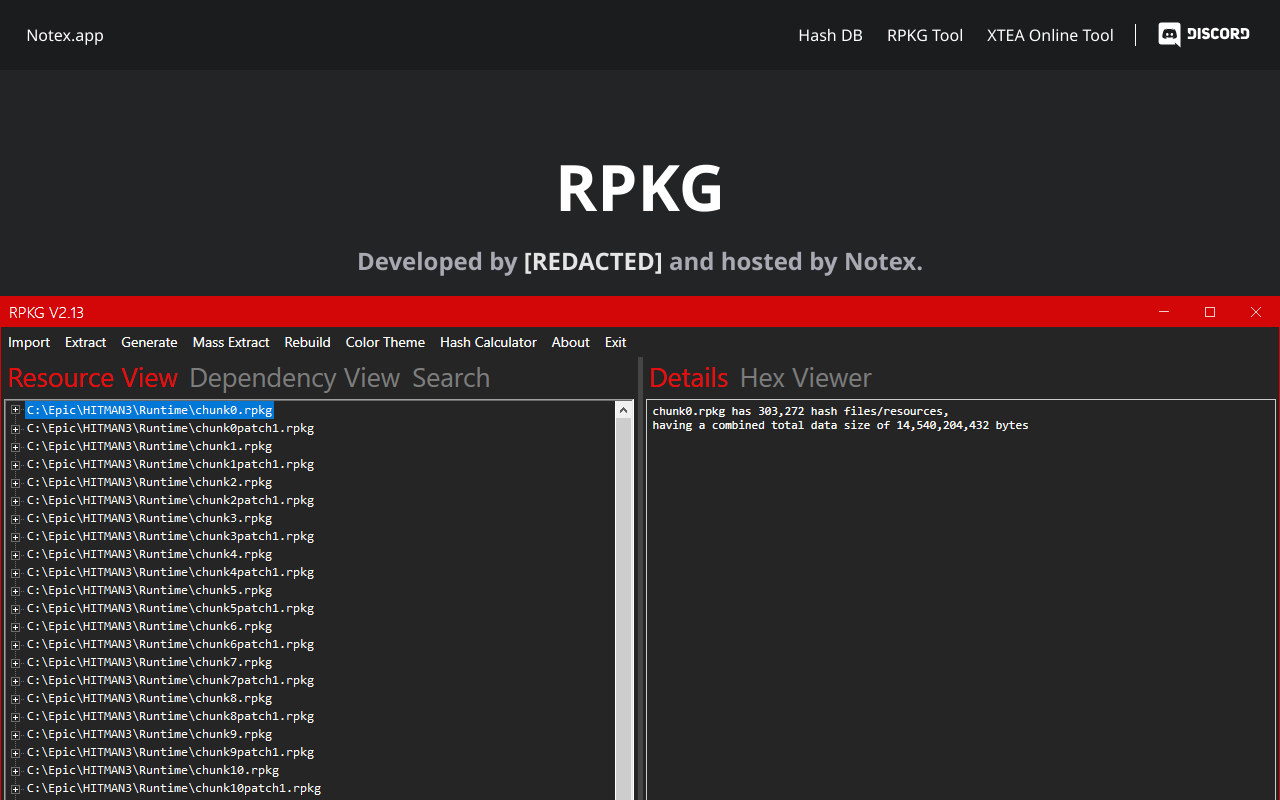
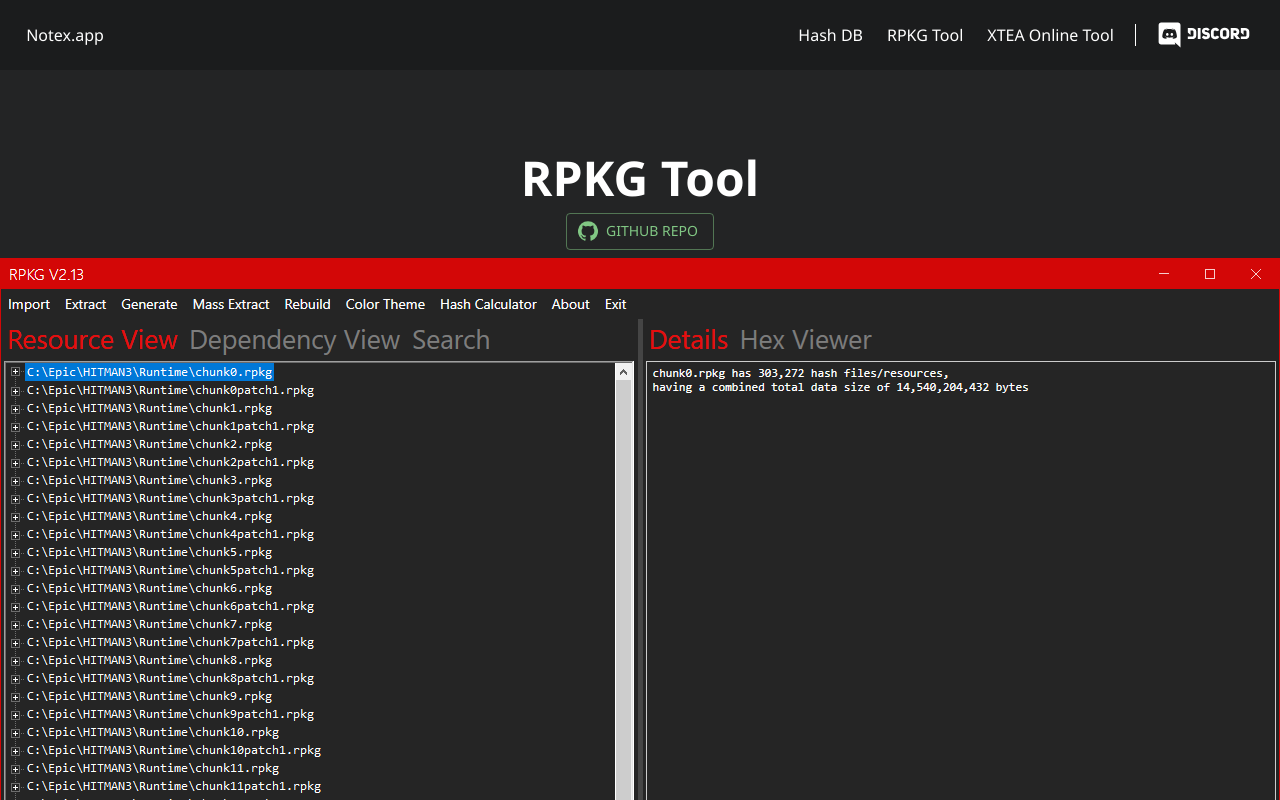
Before and after one commit to glacier-modding/glaciermodding.org-old, a Next.js app: page /rpkg in a window 1280 px wide. Shown: the top 800 px of the page. Built offline with nearby package versions, Linux system fonts and the light colour scheme.

Commit message:
rpkg.tsx: Add Github repo button

```diff
--- a/pages/rpkg.tsx
+++ b/pages/rpkg.tsx
@@ -16,7 +16,13 @@
 import { latest, RpkgVersion, versions } from "../src/RpkgVersions"
 import { renderToString } from "react-dom/server"
 import ExpandMoreIcon from "@material-ui/icons/ExpandMore"
-import { ChevronLeft, ChevronRight, GetApp } from "@material-ui/icons"
+import {
+    ChevronLeft,
+    ChevronRight,
+    GetApp,
+    GitHub,
+    MenuBook,
+} from "@material-ui/icons"
 
 interface DownloadButtonProps {
     versionId: string
@@ -158,13 +164,31 @@
 
             <ThemeProvider theme={darkTheme}>
                 <main className="main">
-                    <h1 className="title">RPKG</h1>
+                    <h1 className="title">RPKG Tool</h1>
 
-                    <h2 className="is-gray">
-                        Developed by{" "}
-                        <span className="is-not-gray">[REDACTED]</span> and
-                        hosted by Notex.
-                    </h2>
+                    <AccordionActions>
+                        <Link
+                            href={`https://github.com/glacier-modding/RPKG-Tool`}
+                        >
+                            <Button
+                                variant={"outlined"}
+                                color={"secondary"}
+                                startIcon={<GitHub />}
+                            >
+                                Github Repo
+                            </Button>
+                        </Link>
+
+                        {/* <Link href={`https://wiki.notex.app`}>
+                        <Button
+                            variant={"outlined"}
+                            color={"secondary"}
+                            startIcon={<MenuBook />}
+                        >
+                            Wiki
+                        </Button>
+                    </Link> */}
+                    </AccordionActions>
 
                     <img
                         width={1280}
--- a/styles/globals.css
+++ b/styles/globals.css
@@ -94,7 +94,7 @@
 .title {
     margin: 0;
     line-height: 1.15;
-    font-size: 4rem;
+    font-size: 3rem;
 }
 
 .title,
```
